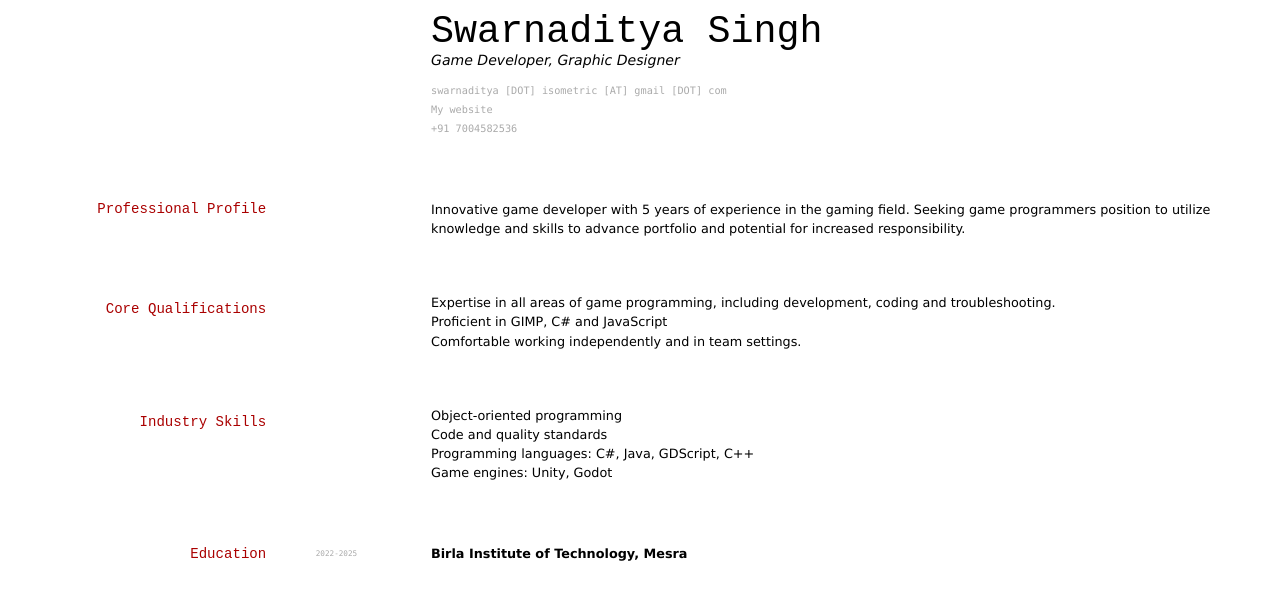
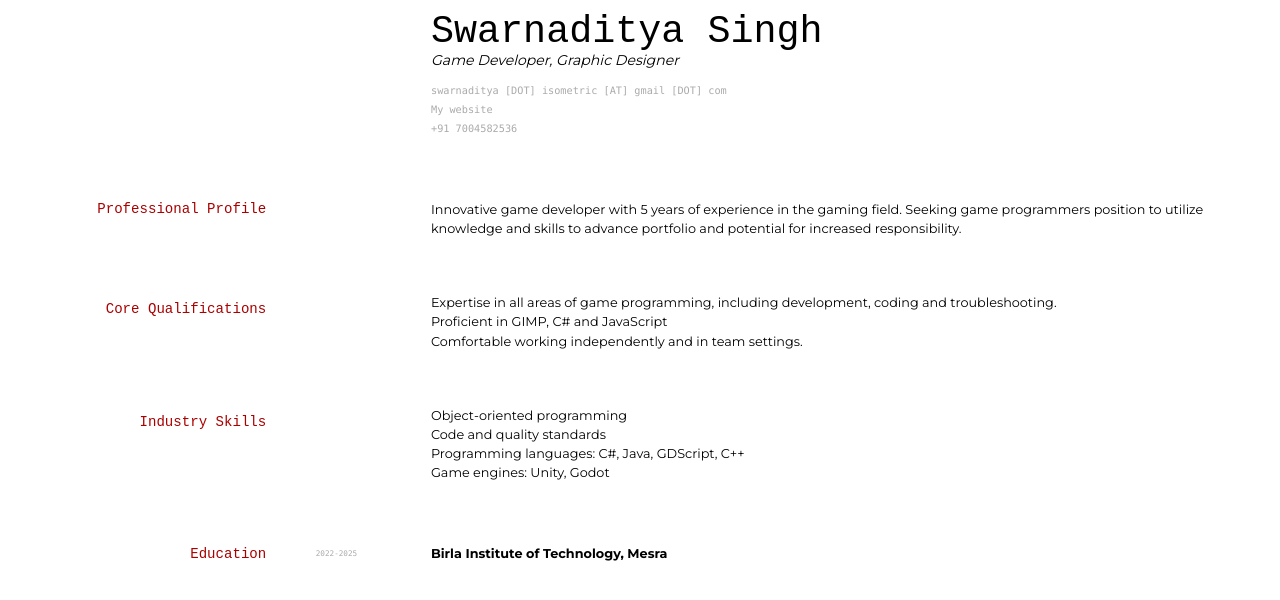
Before and after one commit to DemonKingSwarn/cv, a Jekyll site: the page built from index.md, in a window 1280 px wide. Shown: the top 600 px of the page. Built offline with Jekyll 4.4.1, drawn with Linux system fonts in a browser that asks for light colours.

Commit message:
font changed fr this time

```diff
--- a/_layouts/cv.html
+++ b/_layouts/cv.html
@@ -5,6 +5,7 @@
   <title> {% if page.title %} {{ page.title }} | {% endif %}</title>
   <link href="media/{{ site.style }}-screen.css" type="text/css" rel="stylesheet" media="screen">
   <link href="media/{{ site.style }}-print.css" type="text/css" rel="stylesheet" media="print">
+  <link href="media/style.css" type="text/css" rel="stylesheet">
 </head>
 <body>
   <div id="main">
```
